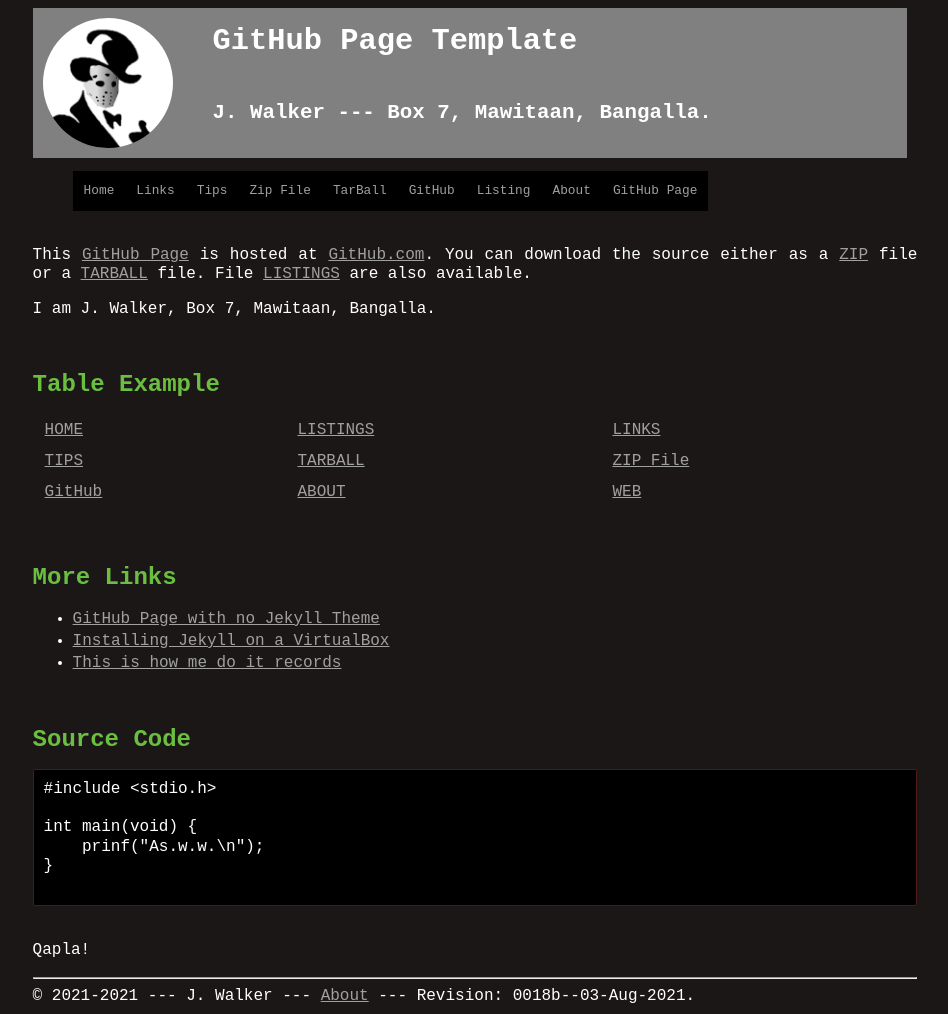
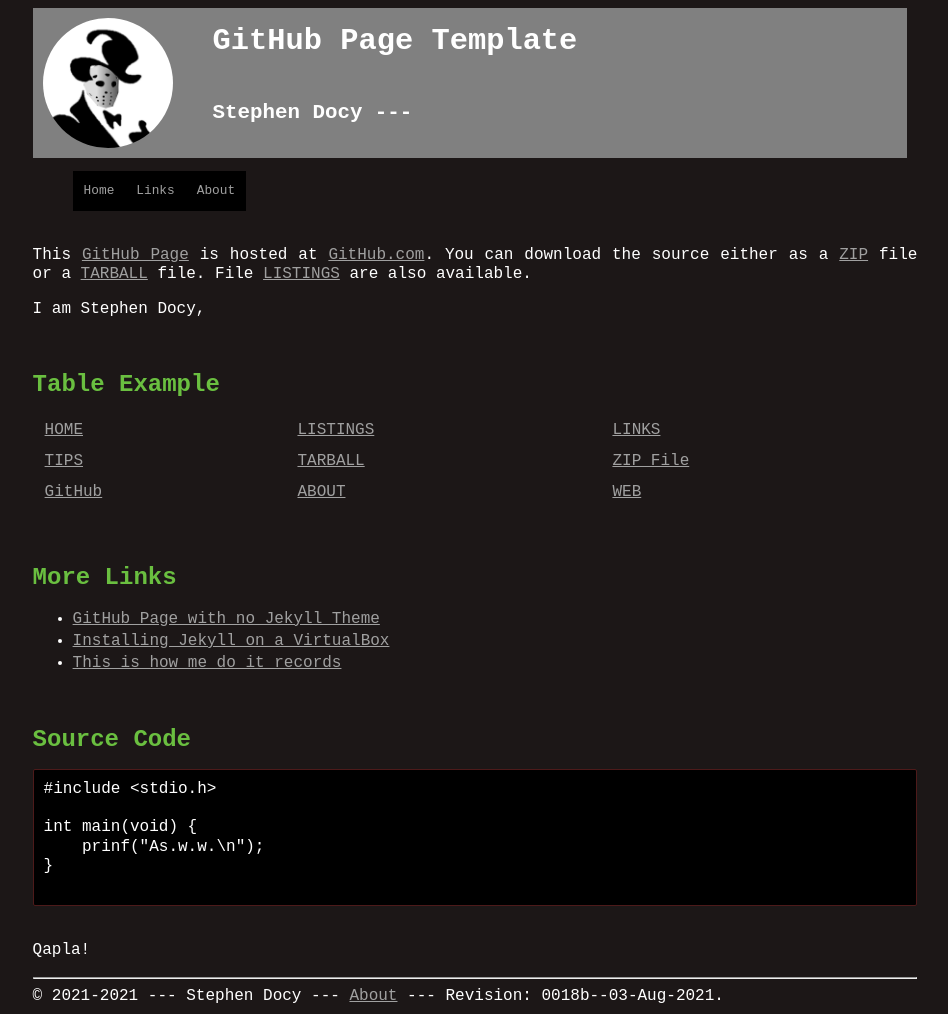
Before and after one commit to sdocy503/sdocy503.github.io, a Jekyll site: the page built from index.md, in a window 1280 px wide. Shown: the whole page, without its empty margins (165-1113 px from the left). Built offline with Jekyll 4.4.1, drawn with Linux system fonts in a browser that asks for light colours.

Commit message:
Updating config.yml to be about me

```diff
--- a/_config.yml
+++ b/_config.yml
@@ -1,34 +1,22 @@
 version:     "0018b--03-Aug-2021"
 copyright:   "2021-2021"
 description:
-  This is a
-  GitHub Page Template
+  Stephen Docy's
+  Personal Website
 disclaimer:
-  I have spoken.
-keywords:    "jekyll, testing"
+
+keywords:    ""
 navbarlinks:
 - navbar:    "Home"
   link:      "/"
 - navbar:    "Links"
   link:      "/LINKS/"
-- navbar:    "Tips"
-  link:      "/TIPS/"
-- navbar:    "Zip File"
-  link:      "/template.zip"
-- navbar:    "TarBall"
-  link:      "/template.tar.bz2"
-- navbar:    "GitHub"
-  link:      "https://github.com/ThisIsHowMeDoIt/template/"
-- navbar:    "Listing"
-  link:      "/000.html"
 - navbar:    "About"
   link:      "/ABOUT/"
-- navbar:    "GitHub Page"
-  link:      "https://template.vlsm.org/"
 title:       "GitHub Page Template"
 lang:        "en-US"
-author:      "J. Walker"
-address:     "Box 7, Mawitaan, Bangalla."
+author:      "Stephen Docy"
+address:     ""
 sitemap:     "true"
 markdown:    "kramdown"
 defaults:
```
